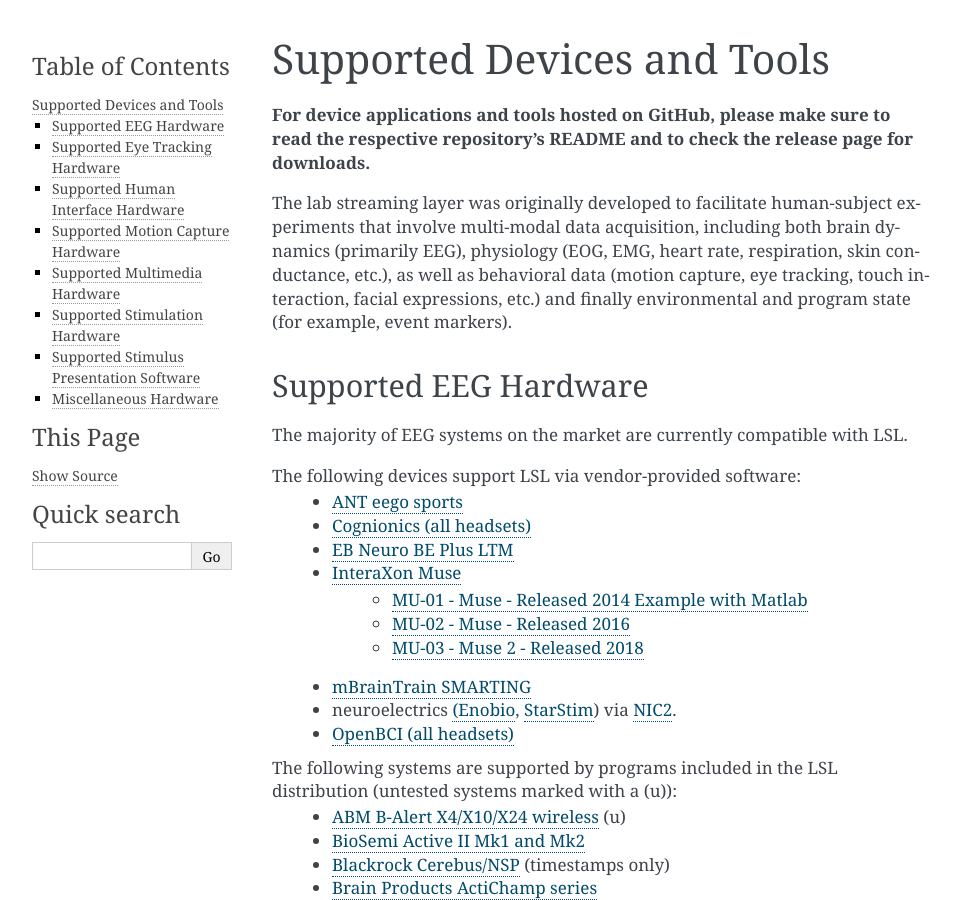
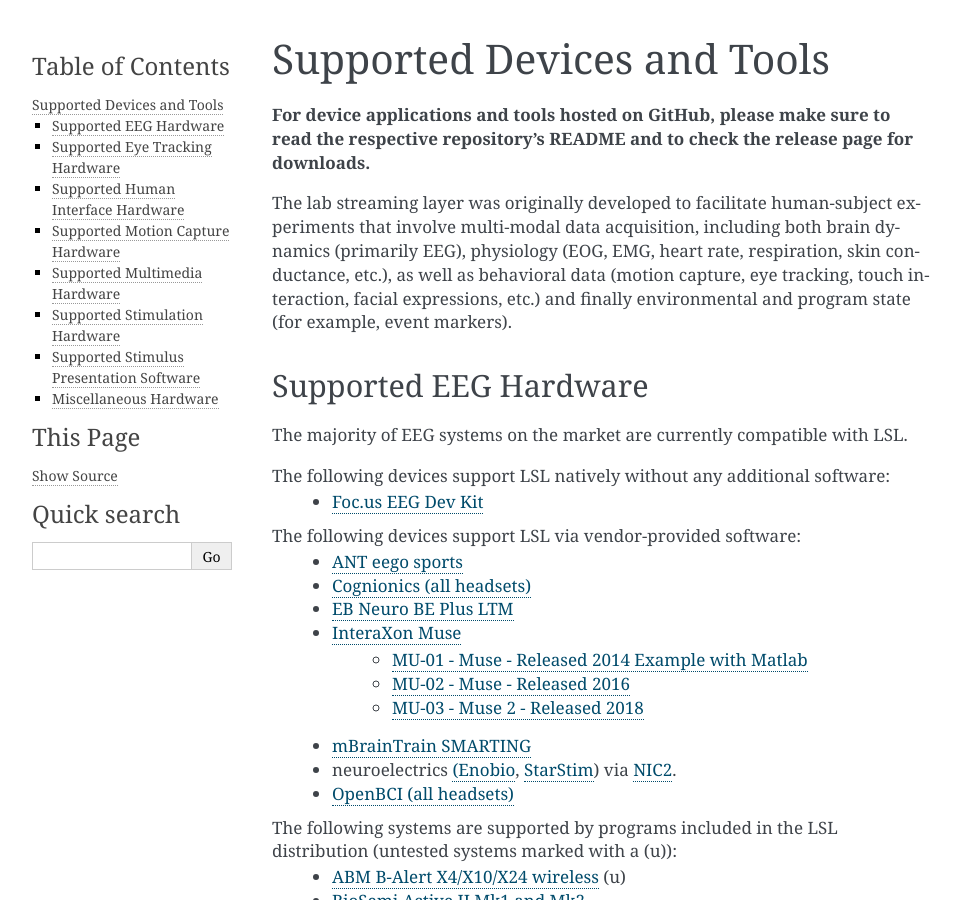
Before and after one commit to sccn/labstreaminglayer, a Sphinx documentation site: the page built from docs/info/supported_devices.rst, in a window 1280 px wide and 900 px high. Shown: the whole window, without its empty margins (148-1109 px from the left). Built offline with Sphinx 7.4.7, drawn with Linux system fonts in a browser that asks for light colours; pages that are not in the unit, such as notebooks, are missing from menus.

Commit message:
docs: list of supported devices modified
Added new EEG system: Foc.us EEG Dev Kit

```diff
--- a/docs/info/supported_devices.rst
+++ b/docs/info/supported_devices.rst
@@ -8,6 +8,10 @@
 Supported EEG Hardware
 **********************
 The majority of EEG systems on the market are currently compatible with LSL.
+
+The following devices support LSL natively without any additional software:
+  * `Foc.us EEG Dev Kit <https://foc.us/eeg>`__
+
 
 The following devices support LSL via vendor-provided software:
   * `ANT eego sports <https://www.ant-neuro.com/products/eego_sports>`__
```
